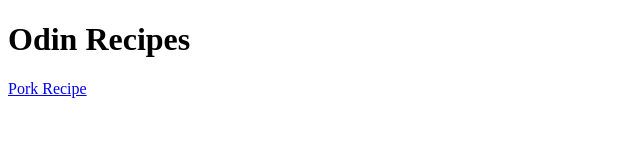
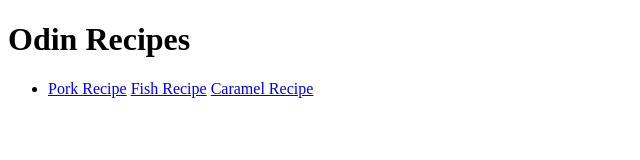
Before and after one commit to emurigu/odin-recipes, a plain HTML site: page index.html in a window 1280 px wide. Shown: the whole page, without its empty margins (0-640 px from the left). Drawn offline with Linux system fonts and the light colour scheme.

Commit message:
Create more recipe links

```diff
--- a/index.html
+++ b/index.html
@@ -8,6 +8,12 @@
 </head>
 <body>
     <h1>Odin Recipes</h1>
-    <a href="recipes/pork.html">Pork Recipe</a>
+    <ul>
+        <li>
+            <a href="recipes/pork.html">Pork Recipe</a>
+            <a href="recipes/fish.html">Fish Recipe</a>
+            <a href="recipes/caramel.html">Caramel Recipe</a>
+        </li>
+    </ul>
 </body>
 </html>
```
Also changed, not shown: recipes/caramel.html (added), recipes/fish.html (added).
